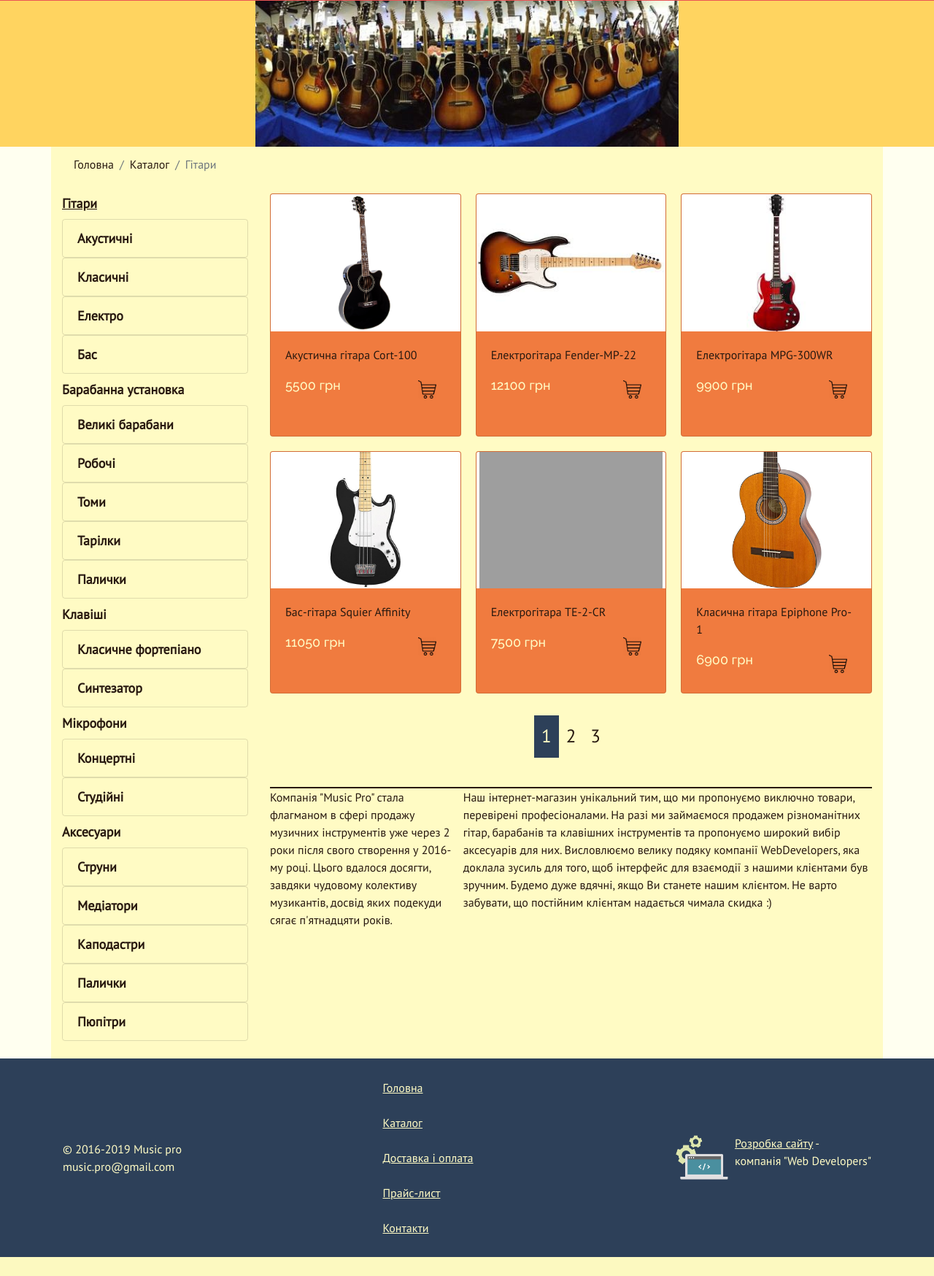
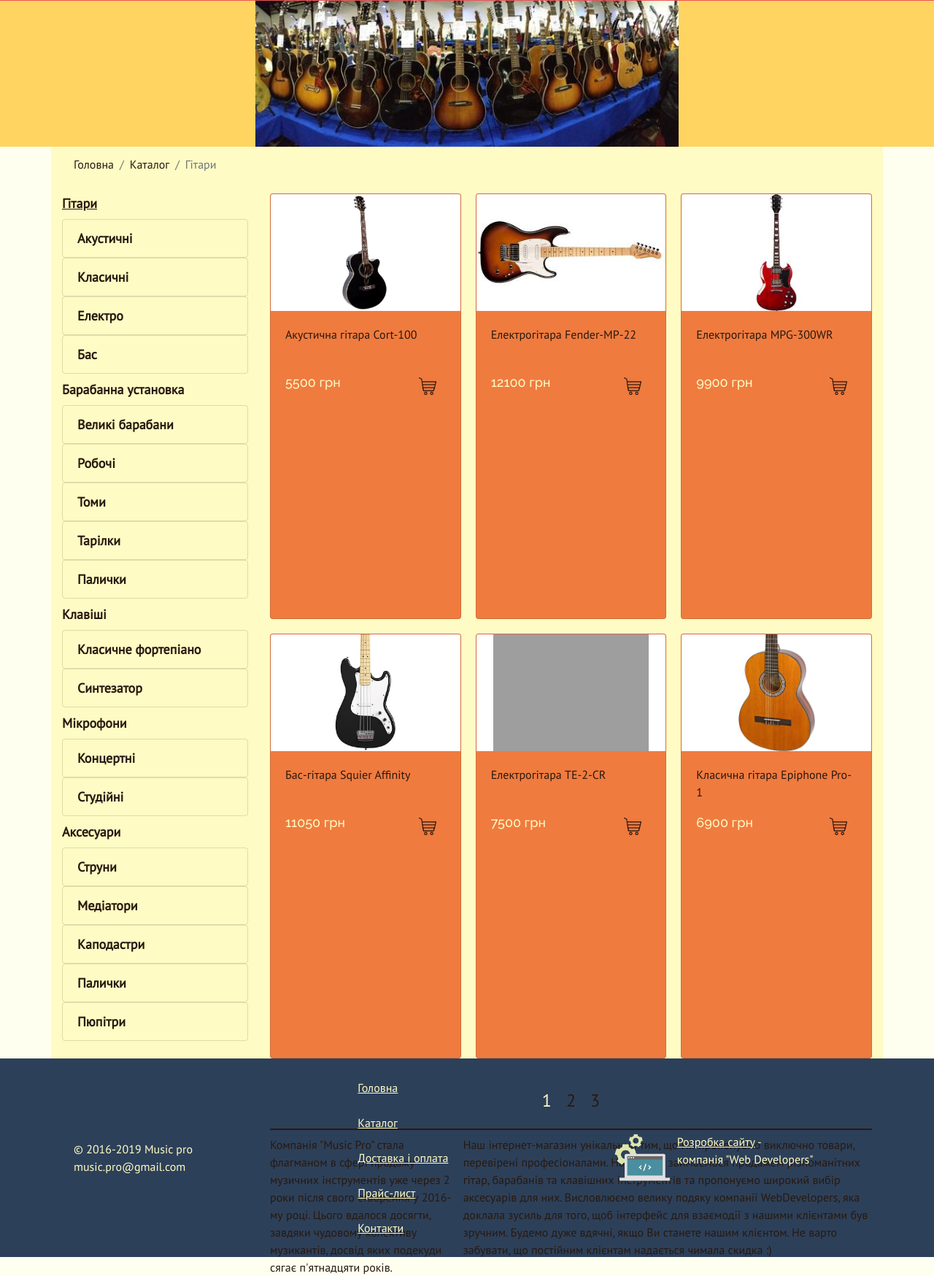
Before and after one commit to AndLvovSky/music-shop, a PHP site: page / in a window 1280 px wide. Shown: the part 199-1947 px from the top of the page at 73% size. Before the commit the page ends 1921 px from the top, so only its background shows below. Run offline with PHP 8.4, Linux system fonts and the light colour scheme; some libraries are stand-ins or nearby versions; grey boxes are pictures that could not be loaded.

Commit message:
Complete restyling with Bootstrap 4

```diff
--- a/styles.css
+++ b/styles.css
@@ -56,109 +42,30 @@
   to {opacity: 1;}
 }
 
-#feedback {
-	display: none;
-	position: fixed;
-	z-index: 1;
-	left: 0px;
-	top: 0px;
-	width: 100%;
-	height: 100%;
-	background-color: rgba(0, 0, 0, 0.45);
-}
-
 .unfade {
 	animation: unfade 1s;
 }
 
-#feedbackForm {
-	position: relative;
-	top: 50%;
-	left: 50%;
-	max-height: 100%;
-	transform: translate(-50%, -50%);
-	display: table;
-	background-color: #fffbc4;
-	overflow-y: auto;
-}
-
-#feedbackInnerWraper {
-	position: absolute;
-	top: 0;
-	left: 0;
-	width: 100%;
-	height: 100%;
-	overflow: auto;
-}
-
-#feedbackMainText {
-	font-size: 25px;
-	text-align: center;
-	padding-top: 20px;
-	padding-left: 20px;
-	padding-right: 20px;
-	margin-bottom: 40px;
-}
-
-.feedbackLabel {
-	text-align: center;
-	margin: 10px 0px;
-	font-size: 16px;
-	font-weight: bold;
-}
-
-.feedbackTextInput {
-	display: block;
-	width: 300px;
-	margin: 0px 20px;
-	padding: 5px;
-}
-
-/*button {
+.custom-button {
 	background-color: #2d4059;
 	color: #fffbc4;
 	border: none;
+	border-radius: 0;
 }
 
-button:hover {
+.custom-button:hover {
 	background-color: #ea5455;
 }
 
-button:focus {
+.custom-button:focus {
 	outline: 2px solid #2d5f59;
-}
-*/
-
-#feedbackMessageInput {
-	height: 100px;
-}
-
-#sendFeedbackButton {
-	margin: 20px auto;
-	display: block;
-	cursor: pointer;
-	padding: 10px;
-}
-
-#closeFeedbackButton {
-	width: 25px;
-	height: 25px;
-	position: absolute;
-	right: -25px;
-	top: -25px;
-	display: table;
-	font-weight: bold;
-}
-
-#closeFeedbackButton:hover {
-	cursor: pointer;
 }
 
 .no-input-alert {
 	box-shadow: inset 0px 0px 8px #ea5455;
 }
 
-::placeholder {
+.no-input-alert::placeholder {
   color: #f07b3f;
 }
 
@@ -233,55 +110,13 @@
 	background-color: #fffbc4;
 }
 
-#locationUl {
-	display: flex;
-	justify-content: left;
-	list-style: none;
-	margin: 0px;
-	padding: 20px 0px 10px 0px;
-	font-weight: bolder;
-}
-
-#locationUl > li {
-	text-decoration: underline;
-	margin-left: 10px;
-	cursor: pointer;
-}
-
-#locationUl > li:after {
-	content: '  /';
-	text-decoration: none;
-	display: inline-block;
-	white-space: pre-wrap;
-}
-
-#locationUl > li:first-child {
-	margin-left: 0px;
-}
-
-#locationUl > li:last-child {
-	text-decoration: none;
-}
-
-#locationUl > li:last-child:after {
-	content: '';
-}
-
-#leftBlock {
-}
-
-#centerBlock {
-}
-
 #leftBlockUl {
 	font-size: 1.125rem;
 	font-weight: bolder;
 }
 
-#leftBlockUl > ul {
-}
-
-.upper-catalog {
+#leftBlockUl span {
+	cursor: pointer;
 }
 
 .list-group {
@@ -292,20 +127,8 @@
 	background-color: transparent;
 }
 
-.sub-catalog {
-
-}
-
 .selected-catalog {
 	text-decoration: underline;
-}
-
-#leftBlockUl li {
-}
-
-#productsDiv {
-	height: fit-content;
-	margin-bottom: 30px;
 }
 
 .products-page {
@@ -322,30 +145,18 @@
 }
 
 .product-image {
-	height: 187.66px;
+	height: 10rem;
 	object-fit: contain;
 	background-color: white;
-}
-
-.product-image-inner-div {
-	width: fit-content;
-	height: fit-content;
-	position: relative;
-	top: 50%;
-	transform: translateY(-50%);
-	margin: auto;
 }
 
 .product-brief {
 	overflow: hidden;
 	text-overflow: ellipsis;
 	display: -webkit-box;
-	line-height: 18px;
-	height: 36px;
+	height: 3rem;
 	-webkit-line-clamp: 2;
 	-webkit-box-orient: vertical;
-	font-size: 16px;
-	cursor: pointer;
 }
 
 .product-price {
@@ -355,33 +166,26 @@
 }
 
 .basket-image {
-	width: 25px;
-	height: 25px;
-}
-
-.basket-div {
-	position: absolute;
-	bottom: 20px;
-	right: 20px;
-	cursor: pointer;
+	width: 1.5rem;
+	height: 1.5rem;
 }
 
 #productsPageSelector {
 	width: 100%;
-	margin-top: 20px;
+	margin-top: 1.25rem;
 }
 
 #productsPageUl {
 	display: flex;
 	justify-content: center;
 	list-style: none;
-	margin: 0px;
-	padding: 10px 0px 10px 0px;
+	margin: 0;
+	padding: 0.625rem 0;
 }
 
 #productsPageUl > li {
-	font-size: 25px;
-	padding: 10px;
+	font-size: 1.5rem;
+	padding: 0.625rem;
 }
 
 #productsPageUl > li:hover {
@@ -399,33 +203,9 @@
 	border-top: 2px solid #281910;
 }
 
-.additionalInfoSubDiv {
-}
-
-#noContentDiv {
-	flex: 1;
-	background-color: #fffbc4;
-}
-
 .footer {
 	background-color: #2d4059;
 	color: #fffbc4;
-}
-
-.footer-div {
-}
-
-#footerInnerDiv {
-	display: flex;
-	justify-content: space-between;
-}
-
-#footerMenuUl {
-	list-style: none;
-	margin: 0px;
-}
-
-#footerMenuUl > li {
 }
 
 .footer-link {
@@ -435,11 +215,5 @@
 }
 
 #developmentImage {
-	width: 75px;
+	width: 5rem;
 }
-
-#developmentLeftDiv {
-}
-
-#developmentRightDiv {
-}
--- a/templates/base.html
+++ b/templates/base.html
@@ -24,12 +24,12 @@
 					<div>
 						<div class="telephone-number">+380-11-223-33</div>
 						<div class="telephone-number">+380-33-221-11</div>
-						<span class="float-right" id="feedbackText">Зворотний зв'язок</span>
+						<span class="float-right" id="feedbackText" data-toggle="modal" data-target="#feedback">Зворотний зв'язок</span>
 					</div>
 				</div>
 			</div>
 		</div>
-		<nav class="navbar navbar-expand-md py-0 navbar-dark">
+		<nav class="navbar navbar-expand-md py-0 navbar-dark sticky-top">
 			<button class="navbar-toggler" type="button" data-toggle="collapse" data-target="#collapsibleNavbar">
 				<span class="navbar-toggler-icon"></span>
 			</button>
@@ -69,7 +69,7 @@
 					<li class="breadcrumb-item active">Гітари</li>
 				</ul>
 				<div class="row">
-					<div class="col-md-3" id="leftBlock">
+					<div class="col-md-3">
 						<ul class="list-group mb-4" id="leftBlockUl">
 							<span class="selected-catalog mb-2">Гітари</span>
 							<ul class="list-group">
@@ -106,11 +106,11 @@
 							</ul>
 						</ul>
 					</div>
-					<div class="col-md-9" id="centerBlock">
+					<div class="col-md-9">
 						<div id="productsDiv">
 							{% block products %}{% endblock %}
 						</div>
-						<div class="d-flex" id="additionalInfoDiv">
+						<div class="d-flex pt-2 mb-4" id="additionalInfoDiv">
 							<div>
 								Компанія "Music Pro" стала флагманом в сфері продажу музичних інструментів
 								уже через 2 роки після свого створення у 2016-му році. Цього вдалося досягти,
@@ -129,38 +129,46 @@
 					</div>
 				</div>
 		</div>
-		<div id="noContentDiv"></div>
-		<div id="feedback">
-			<form id="feedbackForm">
-				<div id="feedbackMainText">Зворотний зв'язок</div>
-				<div class="feedbackInputPair">
-					<div class="feedbackLabel">Ваше ім'я</div>
-					<input type="text" class="feedbackTextInput">
+		<div class="modal fade"id="feedback">
+			<div class="modal-dialog modal-sm modal-dialog-centered" id="feedbackForm">
+				<div class="modal-content">
+					<div class="modal-header">
+						<h4 class="modal-header">Зворотний зв'язок</h4>
+						<button type="button" class="close" data-dismiss="modal">&times</button>
+					</div>
+					<div class="modal-body">
+						<div class="form-group">
+							<label for="userName">Ваше ім'я</label>
+							<input type="text" class="form-control" id="userName">
+						</div>
+						<div class="form-group">
+							<label for="telephone-number">Телефон</label>
+							<input type="text" class="form-control" id="telephoneNumber">
+						</div>
+						<div class="form-group">
+							<label for="emailInput">Email</label>
+							<input type="email" class="form-control no-input-alert" id="emailInput" placeholder="обов'язково для заповнення">
+						</div>
+						<div class="form-group">
+							<label for="feedbackMessageInput">Повідомлення</label>
+							<textarea rows="5" id="feedbackMessageInput" class="form-control"> </textarea>
+						</div>
+					</div>
+					<div class="modal-footer">
+						<button class="btn custom-button" type="submit" id="sendFeedbackButton" data-dismiss="modal">Відправити</button>
+					</div>
 				</div>
-				<div class="feedbackInputPair">
-					<div class="feedbackLabel">Телефон</div>
-					<input type="text" class="feedbackTextInput">
-				</div>
-				<div class="feedbackInputPair">
-					<div class="feedbackLabel">Email</div>
-					<input type="email" class="feedbackTextInput no-input-alert" id="emailInput" placeholder="обов'язково для заповнення">
-				</div>
-				<div class="feedbackInputPair">
-					<div class="feedbackLabel">Повідомлення</div>
-					<textarea rows="5" id="feedbackMessageInput" class="feedbackTextInput"> </textarea>
-				</div>
-				<button id="sendFeedbackButton">Відправити</button>
-				<button id="closeFeedbackButton">x</button>
-			</form>
+			</div>
 		</div>
 		</div>
 		<div class="jambotron footer mt-auto">
-			<div class="container p-3" id="footerInnerDiv">
-				<div class="align-self-center footer-div">
+			<div class="container">
+			<div class="row p-3">
+				<div class="col-sm align-self-center footer-div">
 					<div id="copyrightDiv">© 2016-2019 Music pro</div>
 					<div id="emailDiv">music.pro@gmail.com</div>
 				</div>
-				<div class="footer-div">
+				<div class="col-sm">
 					<ul class="list-group list-group-flush" id="footerMenuUl">
 						<li><span class="list-group-item footer-link">Головна</span></li>
 						<li><span class="list-group-item footer-link">Каталог</span></li>
@@ -169,18 +177,17 @@
 						<li><span class="list-group-item footer-link">Контакти</span></li>
 					</ul>
 				</div>
-				<div class="align-self-center footer-div">
+				<div class="col-sm align-self-center">
 					<div class="d-flex">
 					<div class="mr-2"><image id="developmentImage" src="images/development.png"/></div>
-					<div id="developmentRigh tDiv">
+					<div>
 						<span class="footer-link">Розробка сайту</span> -<br>
 						<span>компанія "Web Developers"</span>
 					</div>
 					</div>
 				</div>
-				</div>
+			</div>
 			</div>
 		</div>
-	</div>
 	</body>
 </html>
--- a/templates/product.html
+++ b/templates/product.html
@@ -1,14 +1,12 @@
 <div class="card product-div">
 	<image class="card-img-top product-image" src="{{"images/products/" ~ product.imageName}}">
 	<div class="card-body">
-		<div class="card-text mb-3">
+		<div class="card-text mb-3 product-brief">
 			{{product.brief}}
 		</div>
-		<div class="d-flex justify-content-between">
-			<div class="product-price">{{product.price}} грн</div>
-			<div class="btn">
-				<image class="basket-image" src="images/basket.png">
-			</div>
-		</div>
+		<div class="float-left product-price">{{product.price}} грн</div>
+		<button class="btn float-right" style="background-color: transparent;">
+			<image class="basket-image" src="images/basket.png">
+		</button>
 	</div>
 </div>
```
Also changed, not shown: other parts of styles.css (+3 -47 lines), scripts.js (+0 -32 lines).
